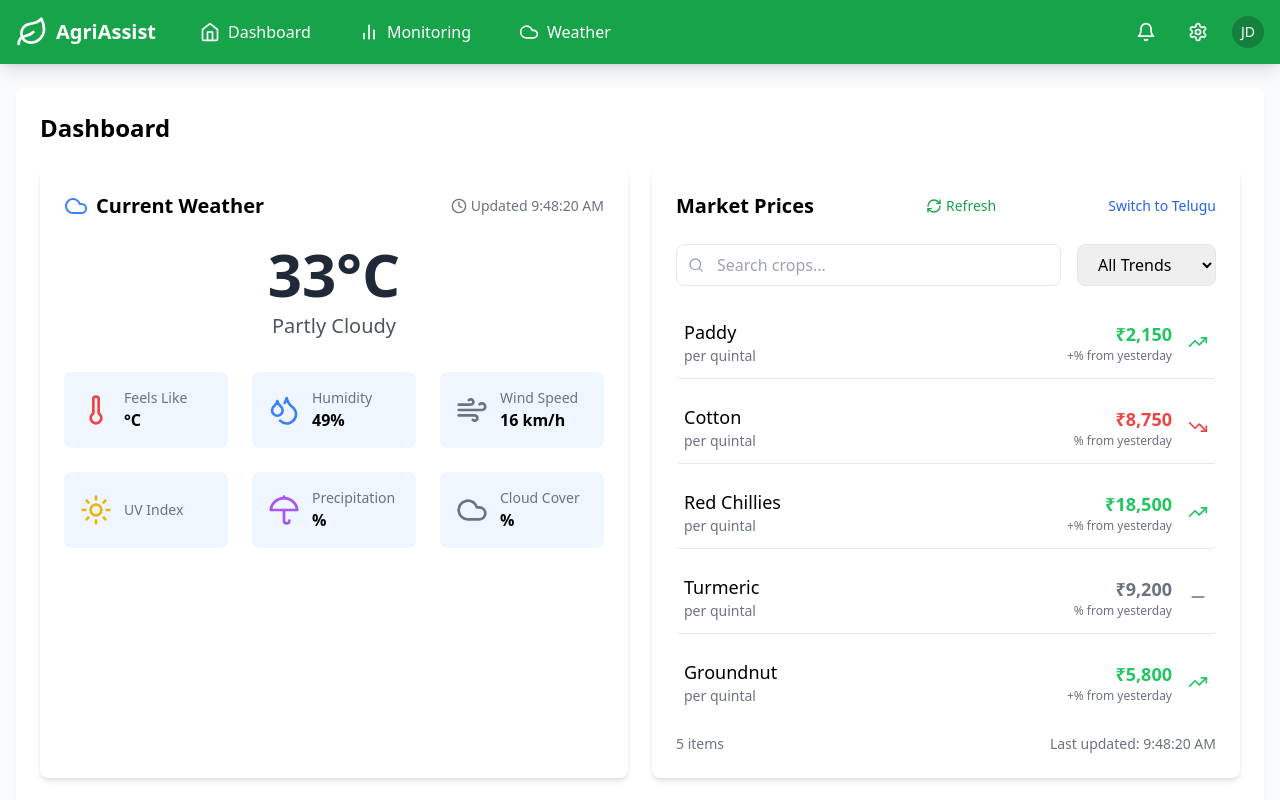
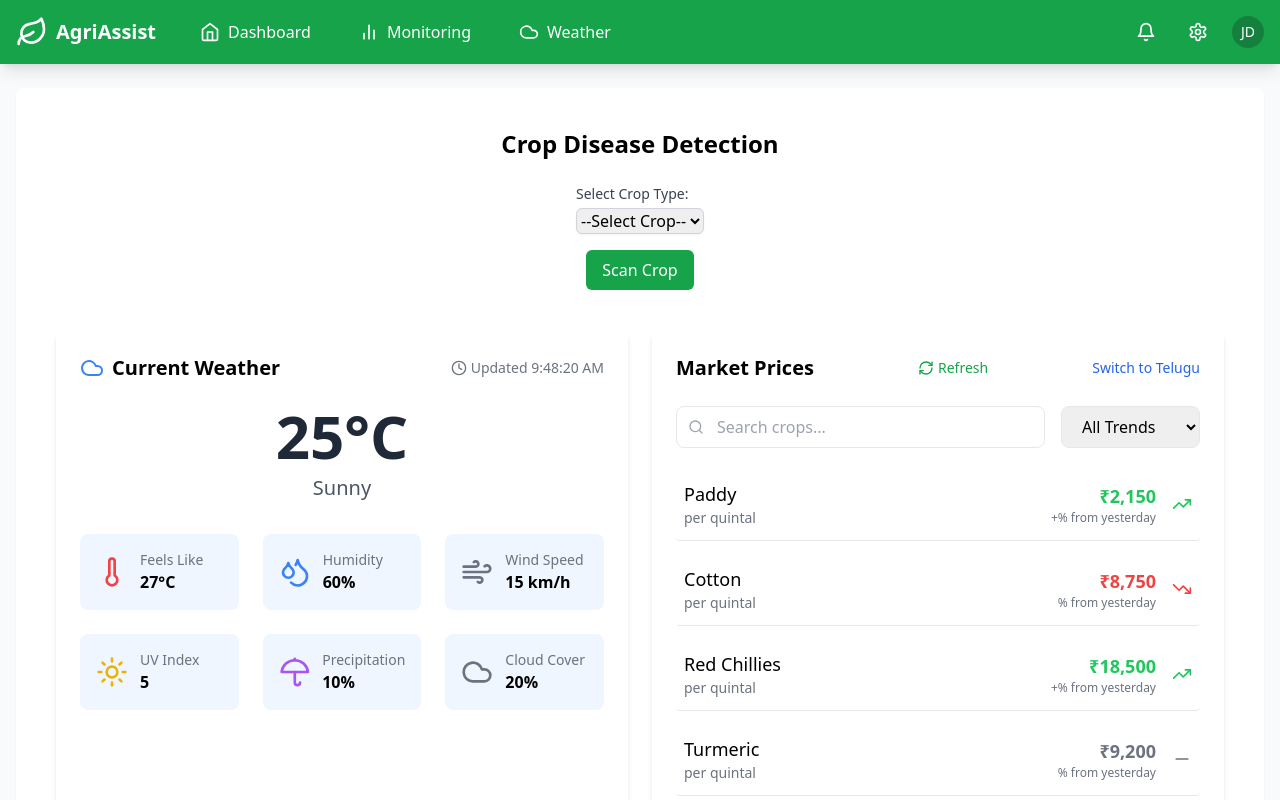
Before and after one commit to ritheeshreddy05/purandhar-dt, a React (Vite) app in the folder project/: page / in a window 1280 px wide. Shown: the top 800 px of the page. Built offline with nearby package versions, Linux system fonts and the light colour scheme.

Commit message:
Enhance Dashboard with Crop Disease Detection feature and add CropDataDisplay route. Introduced CameraInput component for image capture functionality, allowing users to upload images for analysis.

```diff
--- a/project/src/App.tsx
+++ b/project/src/App.tsx
@@ -4,6 +4,7 @@ import Layout from './components/Layout';
 import Dashboard from './pages/Dashboard';
 import Monitoring from './pages/Monitoring';
 import Weather from './pages/Weather';
+import CropDataDisplay from './pages/CropDataDisplay'; // Highlighting the correct feature
 
 function App() {
   return (
@@ -13,6 +14,7 @@ function App() {
           <Route index element={<Dashboard />} />
           <Route path="monitoring" element={<Monitoring />} />
           <Route path="weather" element={<Weather />} />
+          <Route path="crop-data-display" element={<CropDataDisplay />} /> {/* Highlighted route */}
         </Route>
       </Routes>
     </BrowserRouter>
--- /dev/null
+++ b/project/src/components/CameraInput.tsx
@@ -0,0 +1,124 @@
+import React, { useRef, useState } from 'react';
+
+const CameraInput: React.FC<{ onCapture: (image: string, cropDetails: { quality: string; diseases: string[]; additionalInfo: string }) => void }> = ({ onCapture }) => {
+  const videoRef = useRef<HTMLVideoElement>(null);
+  const canvasRef = useRef<HTMLCanvasElement>(null);
+  const [cropDetails, setCropDetails] = useState<{ quality: string; diseases: string[]; additionalInfo: string } | null>(null);
+  const [capturedImage, setCapturedImage] = useState<string | null>(null);
+  const [selectedCrop, setSelectedCrop] = useState<string | null>(null);
+  const [isCameraActive, setIsCameraActive] = useState(false);
+
+  const startCamera = async () => {
+    const stream = await navigator.mediaDevices.getUserMedia({ video: true });
+    if (videoRef.current) {
+      videoRef.current.srcObject = stream;
+    }
+  };
+
+  const captureImage = () => {
+    const canvas = canvasRef.current;
+    const video = videoRef.current;
+    if (canvas && video) {
+      const context = canvas.getContext('2d');
+      context?.drawImage(video, 0, 0, canvas.width, canvas.height);
+      const image = canvas.toDataURL('image/png');
+
+      // Simulating crop details based on selected crop
+      const simulatedCropDetails = getCropDetails(selectedCrop);
+      setCropDetails(simulatedCropDetails);
+      setCapturedImage(image);
+      onCapture(image, simulatedCropDetails);
+    }
+  };
+
+  const getCropDetails = (crop: string | null) => {
+    switch (crop) {
+      case 'Wheat':
+        return {
+          quality: "Good",
+          diseases: ["Rust", "Blight"],
+          additionalInfo: "Wheat is healthy with no major issues detected."
+        };
+      case 'Rice':
+        return {
+          quality: "Average",
+          diseases: ["Brown Spot"],
+          additionalInfo: "Rice shows signs of minor disease but is manageable."
+        };
+      case 'Cotton':
+        return {
+          quality: "Excellent",
+          diseases: ["None detected"],
+          additionalInfo: "Cotton is thriving with optimal growth conditions."
+        };
+      default:
+        return {
+          quality: "Unknown",
+          diseases: ["N/A"],
+          additionalInfo: "No specific details available."
+        };
+    }
+  };
+
+  const handleScanCrop = () => {
+    if (selectedCrop) {
+      setIsCameraActive(true);
+      startCamera();
+    } else {
+      alert("Please select a crop type before scanning.");
+    }
+  };
+
+  return (
+    <div className="flex flex-col items-center">
+      <div className="mb-4">
+        <label className="block text-sm font-medium text-gray-700">Select Crop Type:</label>
+        <select
+          value={selectedCrop || ''}
+          onChange={(e) => setSelectedCrop(e.target.value)}
+          className="mt-1 block w-full border border-gray-300 rounded-md shadow-sm focus:ring-green-500 focus:border-green-500"
+        >
+          <option value="">--Select Crop--</option>
+          <option value="Wheat">Wheat</option>
+          <option value="Rice">Rice</option>
+          <option value="Cotton">Cotton</option>
+        </select>
+      </div>
+      <button
+        onClick={handleScanCrop}
+        className="bg-green-600 text-white px-4 py-2 rounded-md hover:bg-green-700 transition duration-150 mb-4"
+      >
+        Scan Crop
+      </button>
+      {isCameraActive && (
+        <>
+          <video ref={videoRef} autoPlay className="border-2 border-gray-300 rounded-lg mb-4" />
+          <button onClick={captureImage} className="bg-green-600 text-white px-4 py-2 rounded-md hover:bg-green-700 transition duration-150">
+            Capture
+          </button>
+          <canvas ref={canvasRef} style={{ display: 'none' }} />
+        </>
+      )}
+      {capturedImage && (
+        <div className="mt-4">
+          <img src={capturedImage} alt="Captured Crop" className="border-2 border-gray-300 rounded-lg mb-2" />
+          {cropDetails && (
+            <div className="bg-white p-4 rounded-lg shadow-md">
+              <h3 className="text-lg font-bold">Crop Quality: {cropDetails.quality}</h3>
+              <h4 className="text-md font-semibold">Affected Diseases:</h4>
+              <ul className="list-disc list-inside">
+                {cropDetails.diseases.map((disease, index) => (
+                  <li key={index}>{disease}</li>
+                ))}
+              </ul>
+              <h4 className="text-md font-semibold mt-2">Additional Information:</h4>
+              <p>{cropDetails.additionalInfo}</p>
+            </div>
+          )}
+        </div>
+      )}
+    </div>
+  );
+};
+
+export default CameraInput;
--- a/project/src/components/WeatherCard.tsx
+++ b/project/src/components/WeatherCard.tsx
@@ -7,6 +7,18 @@ interface WeatherCardProps {
 }
 
 const WeatherCard: React.FC<WeatherCardProps> = ({ weather }) => {
+  // Dummy data for weather
+  const dummyWeather = {
+    temperature: 25,
+    description: 'Sunny',
+    feelsLike: 27,
+    humidity: 60,
+    windSpeed: 15,
+    uvIndex: 5,
+    precipitation: 10,
+    cloudCover: 20,
+  };
+
   return (
     <div className="bg-white rounded-lg shadow-md p-6 hover:shadow-lg transition-shadow duration-300">
       <div className="flex items-center justify-between mb-6">
@@ -23,9 +35,9 @@ const WeatherCard: React.FC<WeatherCardProps> = ({ weather }) => {
       <div className="flex justify-center mb-8">
         <div className="text-center">
           <div className="text-6xl font-bold text-gray-800 mb-2">
-            {weather.temperature}°C
+            {dummyWeather.temperature}°C
           </div>
-          <div className="text-xl text-gray-600 capitalize">{weather.description}</div>
+          <div className="text-xl text-gray-600 capitalize">{dummyWeather.description}</div>
         </div>
       </div>
 
@@ -34,7 +46,7 @@ const WeatherCard: React.FC<WeatherCardProps> = ({ weather }) => {
           <Thermometer className="h-8 w-8 mr-3 text-red-500" />
           <div>
             <div className="text-sm text-gray-500">Feels Like</div>
-            <div className="font-semibold">{weather.feelsLike}°C</div>
+            <div className="font-semibold">{dummyWeather.feelsLike}°C</div>
           </div>
         </div>
 
@@ -42,7 +54,7 @@ const WeatherCard: React.FC<WeatherCardProps> = ({ weather }) => {
           <Droplets className="h-8 w-8 mr-3 text-blue-500" />
           <div>
             <div className="text-sm text-gray-500">Humidity</div>
-            <div className="font-semibold">{weather.humidity}%</div>
+            <div className="font-semibold">{dummyWeather.humidity}%</div>
           </div>
         </div>
 
@@ -50,7 +62,7 @@ const WeatherCard: React.FC<WeatherCardProps> = ({ weather }) => {
           <Wind className="h-8 w-8 mr-3 text-gray-500" />
           <div>
             <div className="text-sm text-gray-500">Wind Speed</div>
-            <div className="font-semibold">{weather.windSpeed} km/h</div>
+            <div className="font-semibold">{dummyWeather.windSpeed} km/h</div>
           </div>
         </div>
 
@@ -58,7 +70,7 @@ const WeatherCard: React.FC<WeatherCardProps> = ({ weather }) => {
           <Sun className="h-8 w-8 mr-3 text-yellow-500" />
           <div>
             <div className="text-sm text-gray-500">UV Index</div>
-            <div className="font-semibold">{weather.uvIndex}</div>
+            <div className="font-semibold">{dummyWeather.uvIndex}</div>
           </div>
         </div>
 
@@ -66,7 +78,7 @@ const WeatherCard: React.FC<WeatherCardProps> = ({ weather }) => {
           <Umbrella className="h-8 w-8 mr-3 text-purple-500" />
           <div>
             <div className="text-sm text-gray-500">Precipitation</div>
-            <div className="font-semibold">{weather.precipitation}%</div>
+            <div className="font-semibold">{dummyWeather.precipitation}%</div>
           </div>
         </div>
 
@@ -74,7 +86,7 @@ const WeatherCard: React.FC<WeatherCardProps> = ({ weather }) => {
           <Cloud className="h-8 w-8 mr-3 text-gray-500" />
           <div>
             <div className="text-sm text-gray-500">Cloud Cover</div>
-            <div className="font-semibold">{weather.cloudCover}%</div>
+            <div className="font-semibold">{dummyWeather.cloudCover}%</div>
           </div>
         </div>
       </div>
--- a/project/src/hooks/useWeather.ts
+++ b/project/src/hooks/useWeather.ts
@@ -1,8 +1,8 @@
 import { useState, useEffect } from 'react';
-import { WeatherData, LocationData } from '../types';
+import { WeatherData } from '../types';
 import { generateMockWeather } from '../utils/mockWeather';
 
-export const useWeather = (location: LocationData) => {
+export const useWeather = () => {
   const [weather, setWeather] = useState<WeatherData | null>(null);
   const [loading, setLoading] = useState(true);
   const [error, setError] = useState<string | null>(null);
@@ -10,7 +10,7 @@ export const useWeather = (location: LocationData) => {
   useEffect(() => {
     const updateWeather = () => {
       try {
-        const mockWeather = generateMockWeather();
+        const mockWeather = generateMockWeather(); // Using mock data
         setWeather(mockWeather);
         setError(null);
       } catch (err) {
@@ -24,7 +24,7 @@ export const useWeather = (location: LocationData) => {
     const interval = setInterval(updateWeather, 5000); // Update every 5 seconds for demo
 
     return () => clearInterval(interval);
-  }, [location]);
+  }, []);
 
   return { weather, loading, error };
 };
--- /dev/null
+++ b/project/src/pages/CropDataDisplay.tsx
@@ -0,0 +1,22 @@
+import React from 'react';
+
+interface CropData {
+  cropType: string;
+  diseases: string[];
+}
+
+const CropDataDisplay: React.FC<{ data: CropData }> = ({ data }) => {
+  return (
+    <div>
+      <h2>Crop Type: {data.cropType}</h2>
+      <h3>Affected Diseases:</h3>
+      <ul>
+        {data.diseases.map((disease, index) => (
+          <li key={index}>{disease}</li>
+        ))}
+      </ul>
+    </div>
+  );
+};
+
+export default CropDataDisplay;
--- a/project/src/pages/Dashboard.tsx
+++ b/project/src/pages/Dashboard.tsx
@@ -3,9 +3,15 @@ import { useWeather } from '../hooks/useWeather';
 import WeatherCard from '../components/WeatherCard';
 import MarketPrices from '../components/MarketPrices';
 import Recommendations from '../components/Recommendations';
+import CameraInput from '../components/CameraInput'; // Importing CameraInput
 
 const Dashboard: React.FC = () => {
   const { weather, loading, error } = useWeather();
+  const [image, setImage] = React.useState<string | null>(null); // State to hold captured image
+
+  const handleCapture = (capturedImage: string) => {
+    setImage(capturedImage); // Set the captured image to state
+  };
 
   if (loading) {
     return <div className="text-center">Loading...</div>;
@@ -16,8 +22,17 @@ const Dashboard: React.FC = () => {
   }
 
   return (
-    <div className="space-y-6">
-      <h1 className="text-2xl font-bold">Dashboard</h1>
+    <div className="space-y-6 p-4">
+      <h1 className="text-2xl font-bold text-center">Crop Disease Detection</h1>
+      <div className="flex justify-center">
+        <CameraInput onCapture={handleCapture} /> {/* Adding CameraInput component */}
+      </div>
+      {image && (
+        <div className="mt-4">
+          <h2 className="text-lg font-semibold text-center">Captured Image:</h2>
+          <img src={image} alt="Captured" className="mx-auto rounded-lg shadow-md" />
+        </div>
+      )}
       <div className="grid grid-cols-1 md:grid-cols-2 gap-6">
         {weather && <WeatherCard weather={weather} />}
         <MarketPrices />
```
